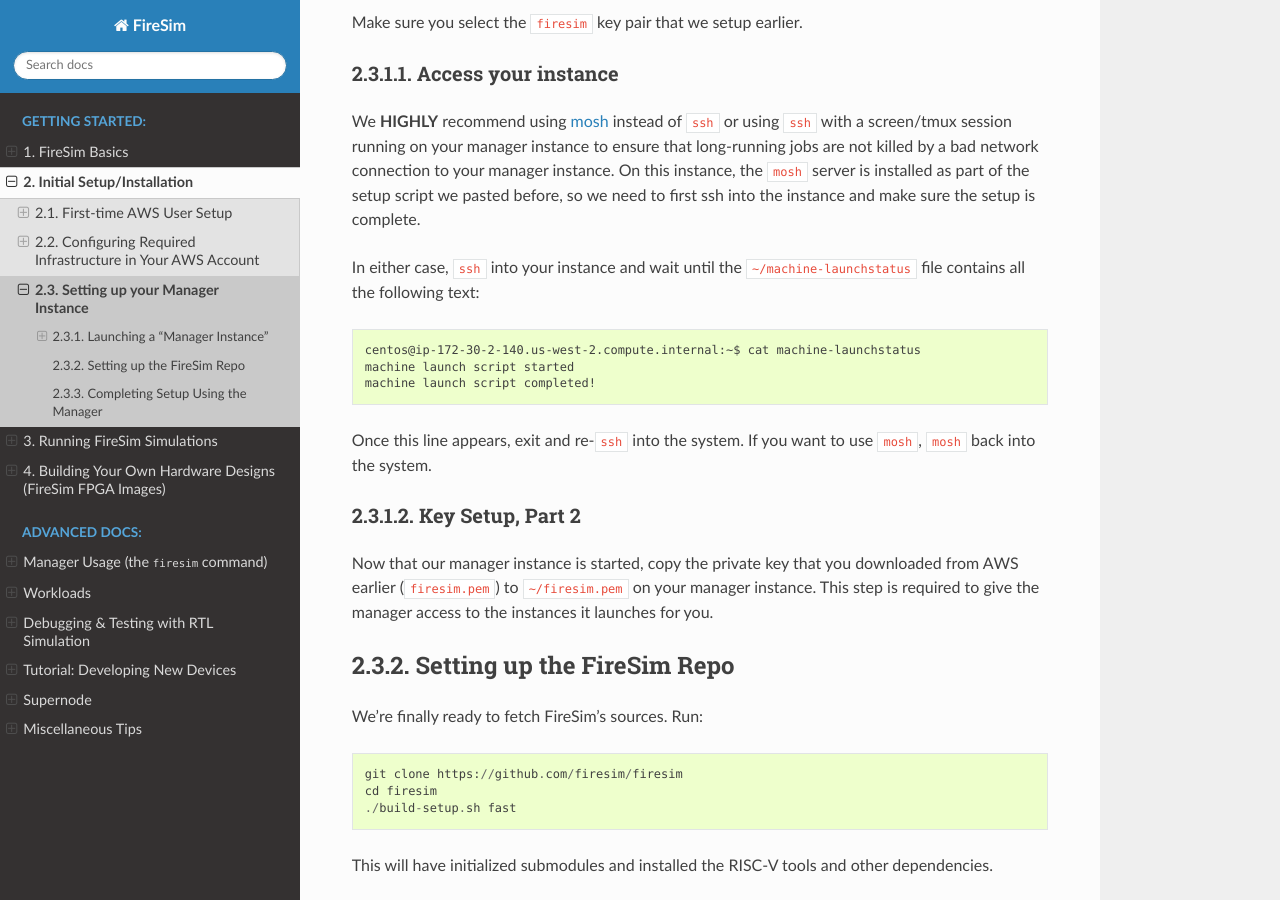
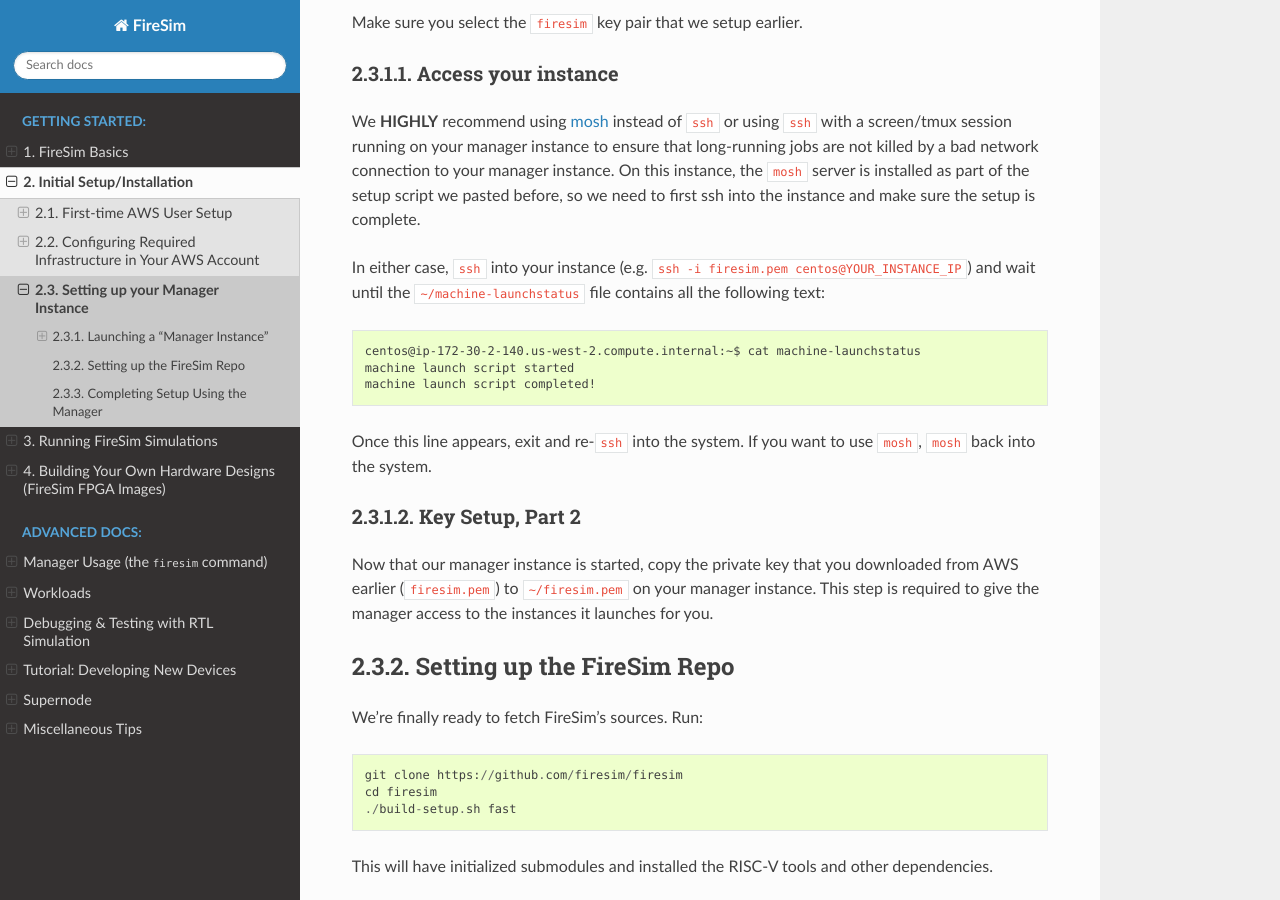
Before and after one commit to firesim/firesim, a Sphinx documentation site: the page built from docs/Initial-Setup/Setting-up-your-Manager-Instance.rst, in a window 1280 px wide and 900 px high, scrolled down 1239 px. Built offline with Sphinx 7.4.7 and the Read the Docs theme 2.0.0, drawn with Linux system fonts in a browser that asks for light colours.

Commit message:
Clarify username for ssh-ing into manager.

```diff
--- a/docs/Initial-Setup/Setting-up-your-Manager-Instance.rst
+++ b/docs/Initial-Setup/Setting-up-your-Manager-Instance.rst
@@ -67,7 +67,7 @@
 before, so we need to first ssh into the instance and make sure the
 setup is complete.
 
-In either case, ``ssh`` into your instance and wait until the
+In either case, ``ssh`` into your instance (e.g. ``ssh -i firesim.pem centos@YOUR_INSTANCE_IP``) and wait until the
 ``~/machine-launchstatus`` file contains all the following text:
 
 ::
```
